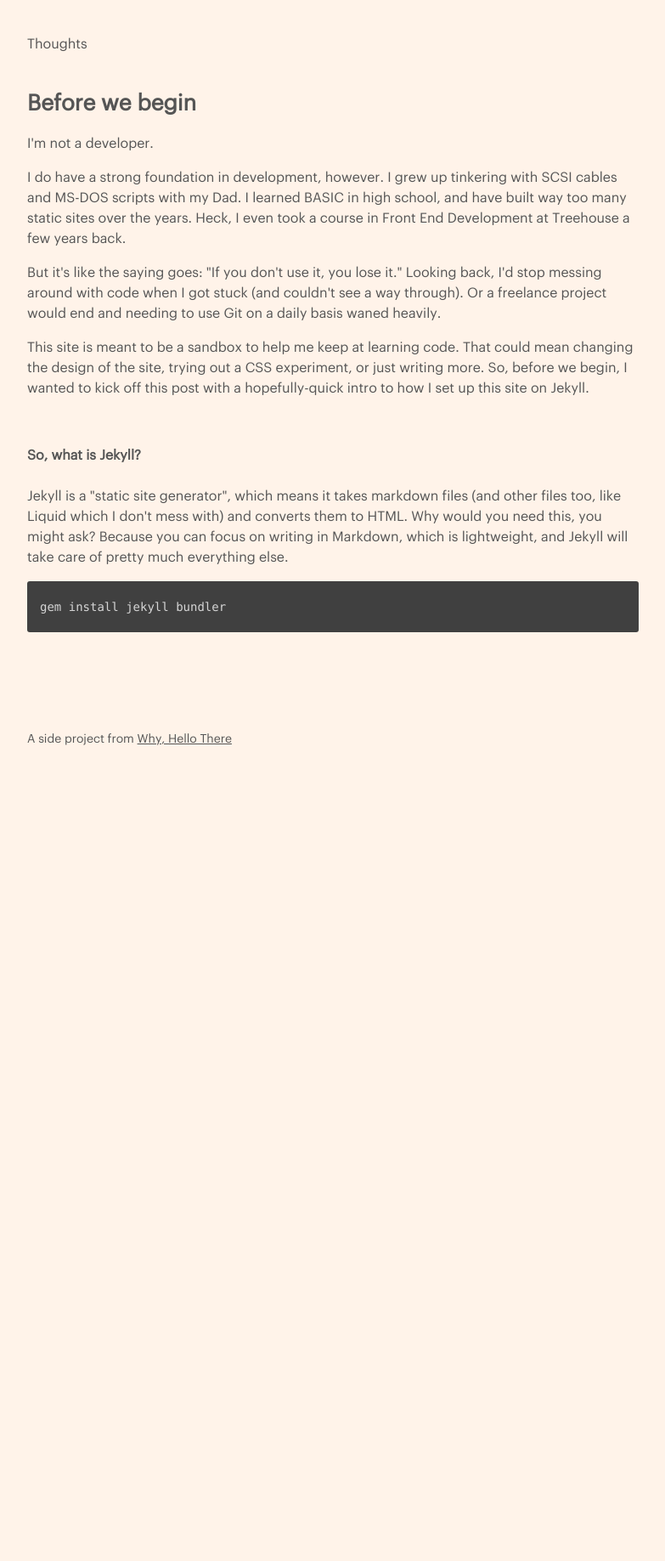
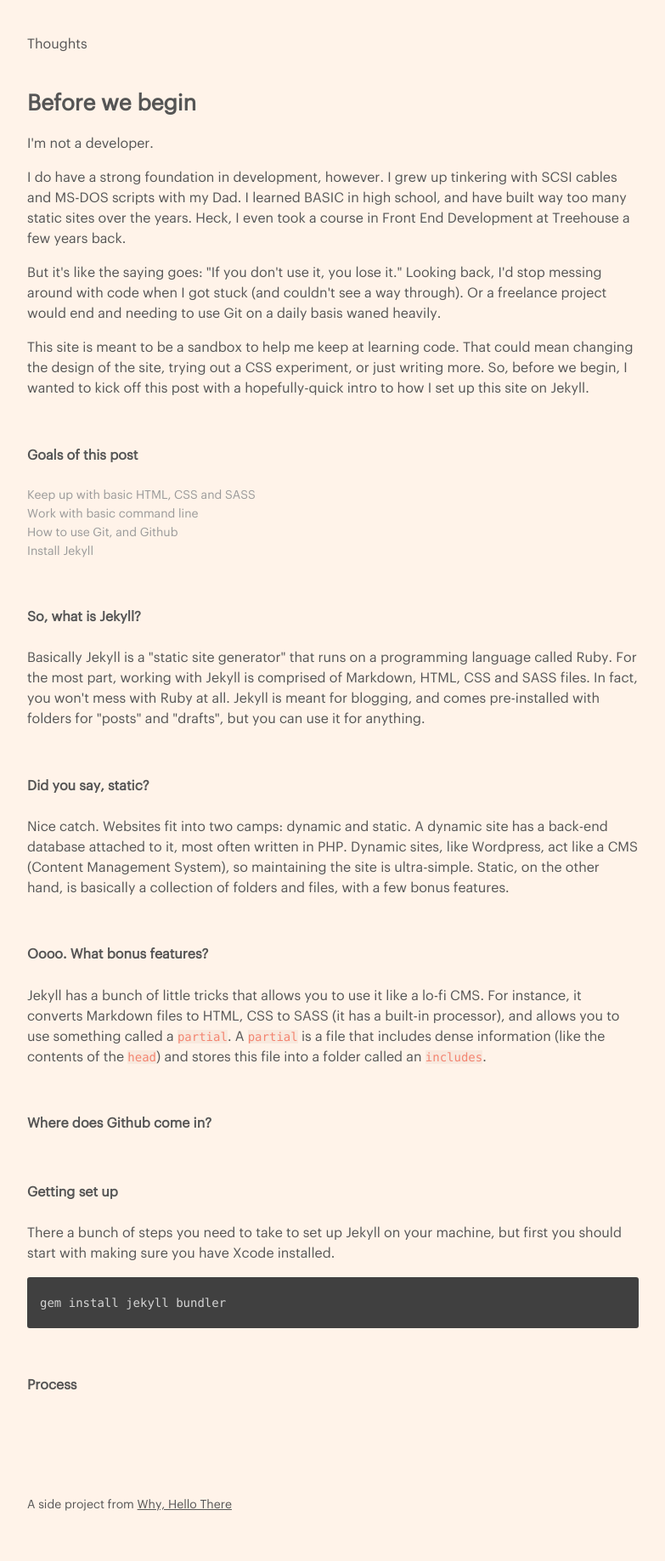
Before and after one commit to jonaschafer/jonaschafer.github.io, a Jekyll site: the page built from collections/_thoughts/before.html, in a window 1280 px wide. Shown: the whole page at 85% size, without its empty margins (248-1031 px from the left). Built offline with Jekyll 4.4.1, drawn with Linux system fonts in a browser that asks for light colours; before the commit the page ends 936 px from its top, so only the background shows below that.

Commit message:
added language-bash-box for code blocks, and lanuage-bash for inline code snippets. also added more content to before post

```diff
--- a/assets/stylesheets/core/_layout.scss
+++ b/assets/stylesheets/core/_layout.scss
@@ -128,7 +128,7 @@ h6 {
    Code
 ========================================================================== */
 
-.language-bash {
+.language-bash-box {
   display: flex;
   justify-content: flex-start;
   align-items: center;
@@ -140,6 +140,14 @@ h6 {
   width: 100%;
   height: 60px;
   padding-left: 15px;
+}
+
+.language-bash {
+  background-color: $peach-dark;
+  color: $coral;
+  font-size: 14px;
+  font-family: Menlo,Roboto Mono,Courier New,monospace;
+  display: inline;
 }
 
 
--- a/collections/_thoughts/before.html
+++ b/collections/_thoughts/before.html
@@ -2,6 +2,8 @@
 layout: thoughts
 title: Thoughts - Before we begin
 ---
+
+<!-- Inspired by: https://www.taniarascia.com/make-a-static-website-with-jekyll/ -->
 
 <!-- Article title -->
 <h1>Before we begin</h1>
@@ -15,7 +17,31 @@ title: Thoughts - Before we begin
 
 <p>This site is meant to be a sandbox to help me keep at learning code. That could mean changing the design of the site, trying out a CSS experiment, or just writing more. So, before we begin, I wanted to kick off this post with a hopefully-quick intro to how I set up this site on Jekyll.</p>
 
+<h4>Goals of this post</h4>
+<ul>
+  <li>Keep up with basic HTML, CSS and SASS</li>
+  <li>Work with basic command line</li>
+  <li>How to use Git, and Github</li>
+  <li>Install Jekyll</li>
+</ul>
+
 <h4>So, what is Jekyll?</h4>
-<p>Jekyll is a "static site generator", which means it takes markdown files (and other files too, like Liquid which I don't mess with) and converts them to HTML. Why would you need this, you might ask? Because you can focus on writing in Markdown, which is lightweight, and Jekyll will take care of pretty much everything else.</p>
+<p>Basically Jekyll is a "static site generator" that runs on a programming language called Ruby. For the most part, working with Jekyll is comprised of Markdown, HTML, CSS and SASS files. In fact, you won't mess with Ruby at all. Jekyll is meant for blogging, and comes pre-installed with folders for "posts" and "drafts", but you can use it for anything.</p>
 
-<pre class="language-bash">gem install jekyll bundler</pre>
+<h4>Did you say, static?</h4>
+<p>Nice catch. Websites fit into two camps: dynamic and static. A dynamic site has a back-end database attached to it, most often written in PHP. Dynamic sites, like Wordpress, act like a CMS (Content Management System), so maintaining the site is ultra-simple. Static, on the other hand, is basically a collection of folders and files, with a few bonus features.</p>
+
+<h4>Oooo. What bonus features?</h4>
+<p>Jekyll has a bunch of little tricks that allows you to use it like a lo-fi CMS. For instance, it converts Markdown files to HTML, CSS to SASS (it has a built-in processor), and allows you to use something called a
+  <span class="language-bash">partial</span>. A
+  <span class="language-bash">partial</span> is a file that includes dense information (like the contents of the
+  <span class="language-bash">head</span>) and stores this file into a folder called an <span class="language-bash">includes</span>.
+</p>
+
+<h4>Where does Github come in?</h4>
+
+<h4>Getting set up</h4>
+<p>There a bunch of steps you need to take to set up Jekyll on your machine, but first you should start with making sure you have Xcode installed.
+<pre class="language-bash-box">gem install jekyll bundler</pre>
+
+<h4>Process</h4>
```
